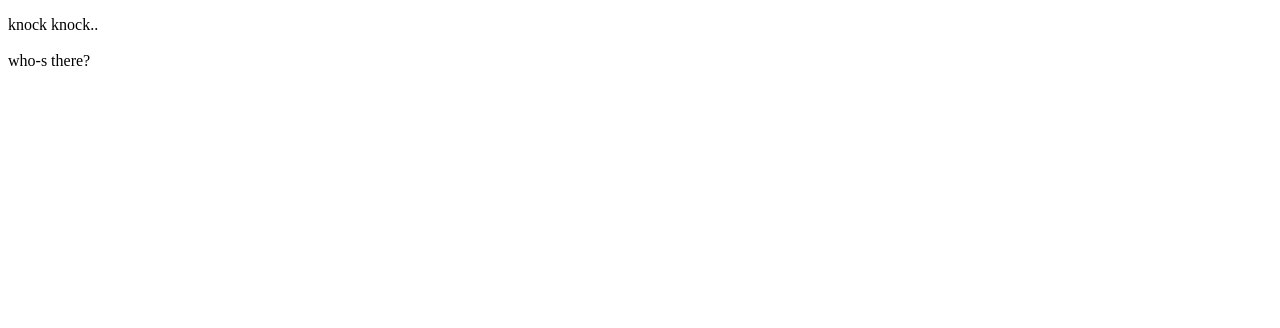
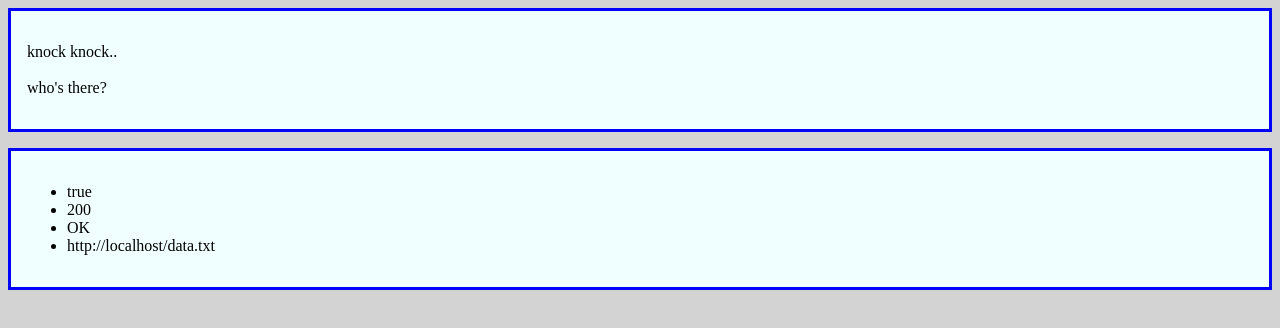
Before and after one commit to pberlanda/JS-fetch-API, a plain HTML site: page index.html in a window 1280 px wide. Drawn offline with Linux system fonts and the light colour scheme.

Commit message:
basic CSS and minor fixes

```diff
--- a/index.html
+++ b/index.html
@@ -5,8 +5,24 @@
     <meta name="viewport" content="width=device-width, initial-scale=1.0">
     <title>JS fetch API</title>
 </head>
-<body>
-    <p id="demo"></p>
+<body style="background-color: rgb(211, 211, 211);">
+
+    <div style="background-color: azure; border-style: solid; border-color: blue; padding: 1rem;">
+        <p id="demo"></p>
+    </div>
+
+    <div style="background-color: azure; border-style: solid; border-color: blue; margin-top: 1rem; padding: 1rem;">
+    <p id="status">
+        <ul id="response-properties">
+            <li id="item1"></li>
+            <li id="item2"></li>
+            <li id="item3"></li>
+            <li id="item4"></li>
+        </ul>
+    </p>
+    </div>
+
+
     <script>
 
         loadfile("data.txt");
@@ -35,6 +51,14 @@
 
             // visualizzo nella pagina il contenuto del file
             document.getElementById("demo").innerText=testo;
+
+            // visualizzo anche le altre proprietá della response
+            document.getElementById("item1").innerText=response.ok;
+            document.getElementById("item2").innerText=response.status;
+            document.getElementById("item3").innerText=response.statusText;
+            document.getElementById("item4").innerText=response.url;
+
+
         }
     </script>
 </body>
```
Also changed, not shown: data.txt.
